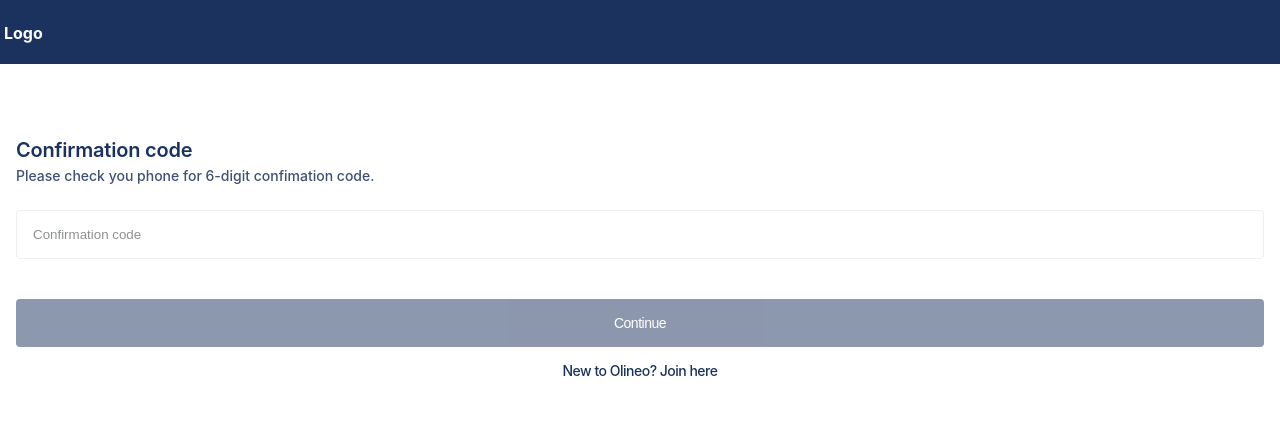
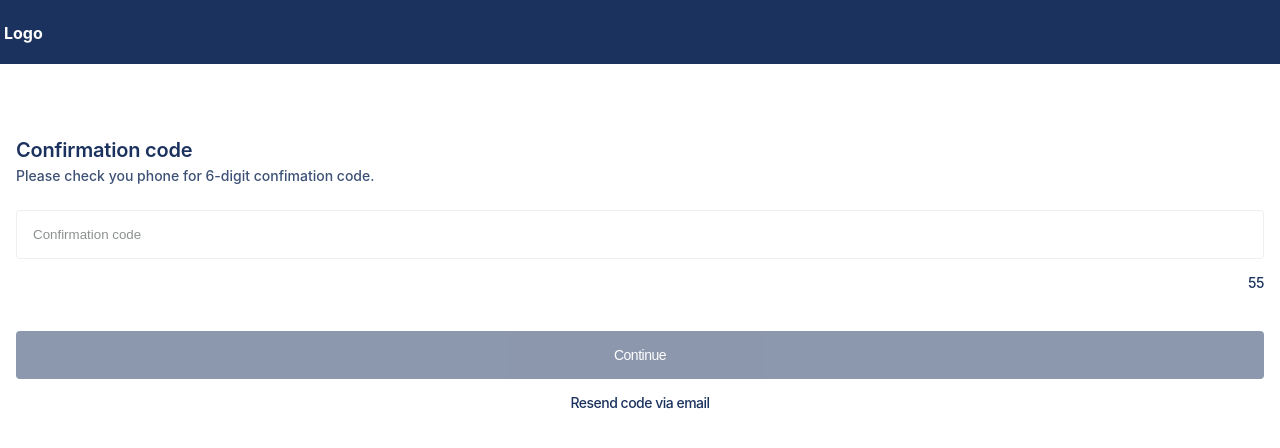
Before and after one commit to Sk7867/olineo_temp, a React (Create React App) app: page /otp in a window 1280 px wide. Shown: the top 448 px of the page. Built offline with nearby package versions, Linux system fonts and the light colour scheme.

Commit message:
#4: timer added to otp page, new state for email

```diff
--- a/src/App.css
+++ b/src/App.css
@@ -135,3 +135,17 @@ button:disabled{
 input[type='date']:focus::before{
   content: '' !important;
 } */
+
+.resend-btn{
+  color: #1B325E;
+  letter-spacing: -0.5px;
+  font-size: 14px;
+  line-height: 16px;
+  font-weight: 500;
+  cursor: pointer;
+  text-align: right;
+  background: transparent;
+  border: none;
+  outline: none;
+  opacity: 1 !important;
+}
--- a/src/App.js
+++ b/src/App.js
@@ -1,6 +1,6 @@
 //Dependencies
 import './App.css';
-// import { useState } from 'react';
+import { useState } from 'react';
 import { useLocation, Routes, Route } from 'react-router-dom'
 
 
@@ -12,10 +12,10 @@ import OtpValid from './pages/OtpValid';
 import AddUser from './pages/addUser';
 
 function App() {
+  const [userLoggedIn, setUserLoggedIn] = useState(true)
   // const [headerText, setHeaderText] = useState('')
   const loc = useLocation()
 
-  // console.log(loc);
   return (
     <div className="App">
       {
@@ -30,9 +30,9 @@ function App() {
             )
       }
       <Routes>
-        <Route path='/' element={<Signup />} />
-        <Route path='/login' element={<Login />} />
-        <Route path='/otp' element={<OtpValid />} />
+        <Route path='/' element={<Signup setUserLoggedIn={setUserLoggedIn} />} />
+        <Route path='/login' element={<Login setUserLoggedIn={setUserLoggedIn} />} />
+        <Route path='/otp' element={<OtpValid userLoggedIn={userLoggedIn} />} />
         <Route path='/adduser' element={<AddUser />} />
       </Routes>
     </div>
--- a/src/pages/Login.js
+++ b/src/pages/Login.js
@@ -1,7 +1,7 @@
 import React, { useState } from 'react'
 import { useNavigate } from 'react-router-dom'
 
-const Login = () => {
+const Login = ({ setUserLoggedIn }) => {
   const [phone, setPhone] = useState('')
   const [validLength, setValidLength] = useState(false)
   const [btnDisable, setBtnDisable] = useState(true)
@@ -21,6 +21,7 @@ const Login = () => {
 
   const formSubmit = (e) => {
     e.preventDefault();
+    setUserLoggedIn(true)
     nav('/otp')
   }
 
--- a/src/pages/OtpValid.js
+++ b/src/pages/OtpValid.js
@@ -1,10 +1,12 @@
-import React, { useState } from 'react'
+import React, { useState, useEffect } from 'react'
 import { useNavigate } from 'react-router-dom'
 
-const OtpValid = () => {
+const OtpValid = ({ userLoggedIn }) => {
   const [otp, setOtp] = useState('')
   const [validLength, setValidLength] = useState(false)
   const [btnDisable, setBtnDisable] = useState(true)
+  const [seconds, setSeconds] = useState(60)
+  const [resend, setResend] = useState(true)
   const nav = useNavigate()
 
   const handleLength = (length) => {
@@ -14,6 +16,19 @@ const OtpValid = () => {
       setValidLength(false)
     }
   }
+
+  useEffect(() => {
+    let timer
+    if (seconds > 0) {
+      timer = setTimeout(() => setSeconds(seconds - 1), 1000);
+    } else {
+      setSeconds(0);
+      setResend(false)
+    }
+    return () => {
+      clearTimeout(timer)
+    }
+  }, [seconds])
 
   const formSubmit = (e) => {
     e.preventDefault();
@@ -35,10 +50,15 @@ const OtpValid = () => {
             <div className="inputField">
               <input type='text' name="Code" id="code" className='input-field' value={otp} placeholder='Confirmation code' onChange={(e) => { setOtp(e.target.value); handleLength(e.target.value.length) }} />
             </div>
+            <p className='resend-btn' disabled={resend} onClick={() => { console.log('Resend OTP') }} >{seconds === 0 ? 'Resend Code' : seconds}</p>
           </div>
           <div className={'button-Container'}>
             <button className='submit-button' disabled={btnDisable}>Continue</button>
-            <p className='extra-btn'>New to Olineo? Join here</p>
+            {
+              userLoggedIn ? (
+                <p className='extra-btn'>Resend code via email</p>
+              ) : ('')
+            }
           </div>
         </form>
       </div>
--- a/src/pages/Signup.js
+++ b/src/pages/Signup.js
@@ -4,7 +4,7 @@ import { useNavigate } from 'react-router-dom'
 // import './Signup.css'
 
 
-const Signup = () => {
+const Signup = ({ setUserLoggedIn }) => {
   const [name, setName] = useState('')
   const [phone, setPhone] = useState('')
   const [validLength, setValidLength] = useState(false)
@@ -25,6 +25,7 @@ const Signup = () => {
 
   const formSubmit = (e) => {
     e.preventDefault();
+    setUserLoggedIn(false)
     nav('/otp')
   }
 
--- a/src/pages/addUser.js
+++ b/src/pages/addUser.js
@@ -16,7 +16,7 @@ const AddUser = () => {
       setValidLength(false)
     }
   }
-  console.log(name, email, DOB, pinCode, phone);
+  // console.log(name, email, DOB, pinCode, phone);
 
   const validateForm = () => (
     (name !== '') && (email !== '') && (pinCode !== '') && validLength ? setBtnDisable(false) : setBtnDisable(true)
```
